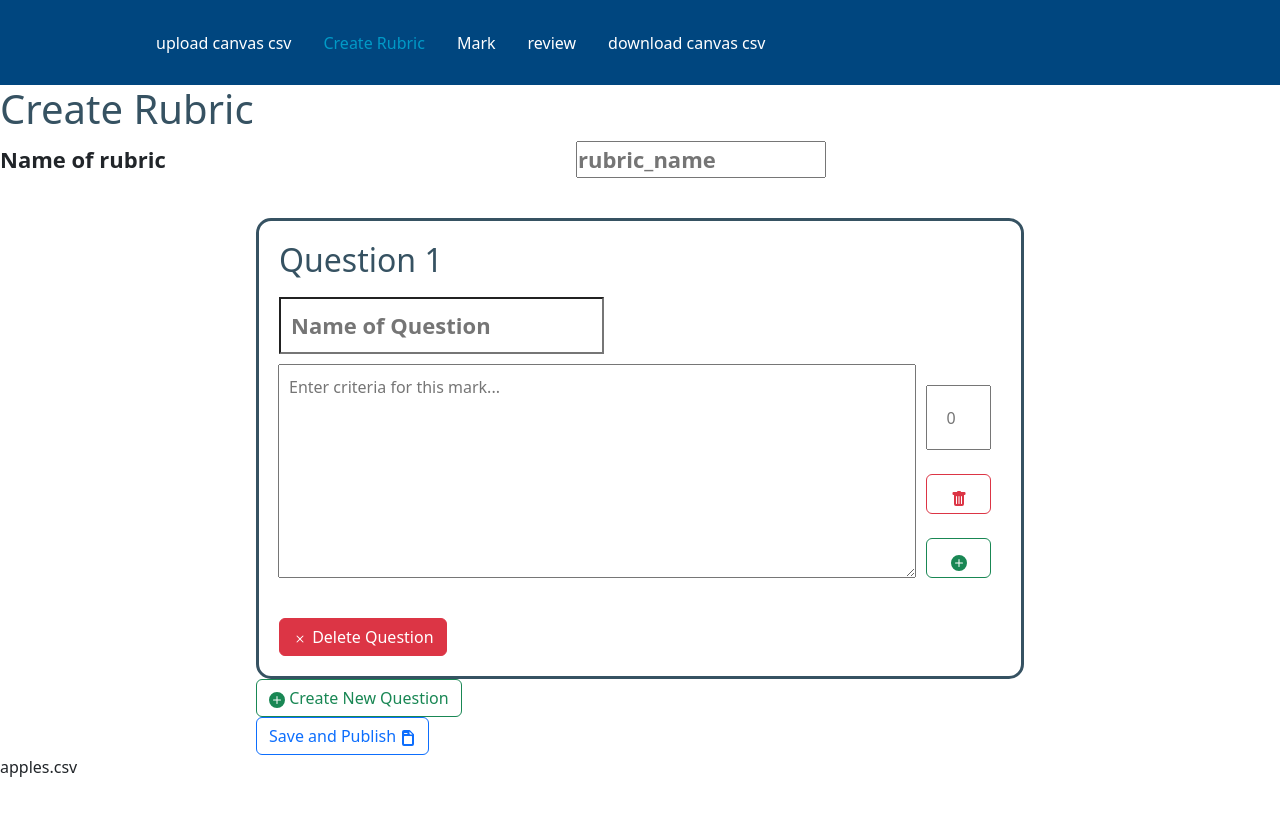
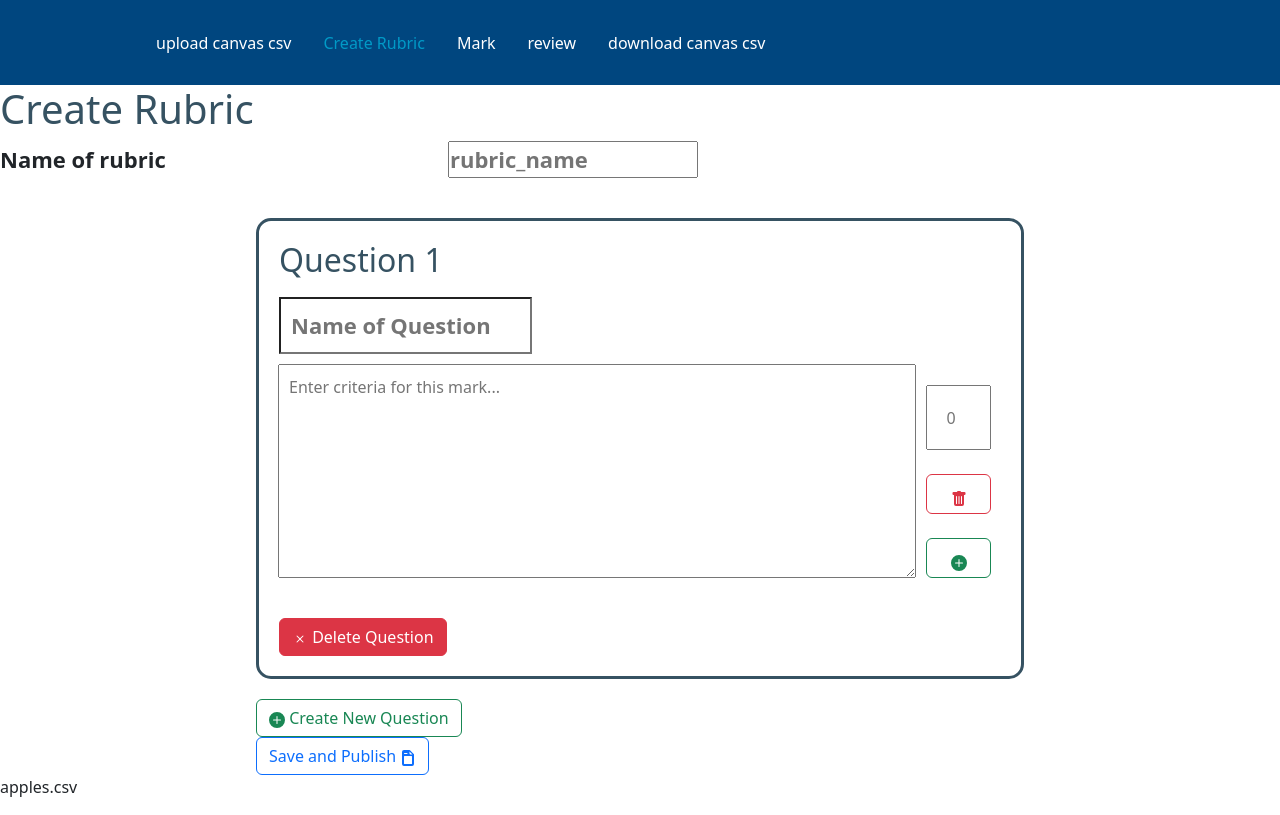
Before and after one commit to Yena-Ahn/BrickWorX, a React (Create React App) app in the folder react-test-project/: page /Create in a window 1280 px wide. Built offline with nearby package versions, Linux system fonts and the light colour scheme.

Commit message:
Small aesthetic changes

```diff
--- a/react-test-project/src/index.css
+++ b/react-test-project/src/index.css
@@ -109,7 +109,7 @@ body {
   height: 40px;
   margin: 5px;
   padding: 3px 7px;
-  font-size: 16px;
+  font-size: 18px;
 }
 
 .form-control-check {
@@ -334,6 +334,7 @@ h2{
     border:3px solid #365262;
     border-radius: 15px;
     padding:20px;
+    margin-bottom:20px;
     /*margin-bottom:10px;*/
 
 }
@@ -355,7 +356,7 @@ h2{
 .questionTitleStyle {
   font-size:22px;
   font-weight:bold;
-  width:45%;
+  width:35%;
 }
 /*
 .btn-primary{
```
